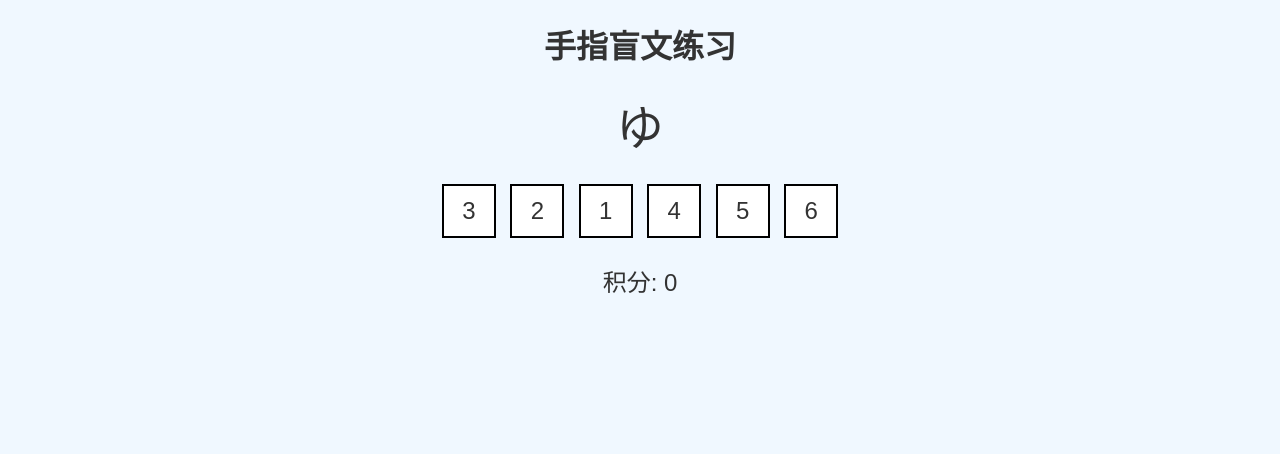
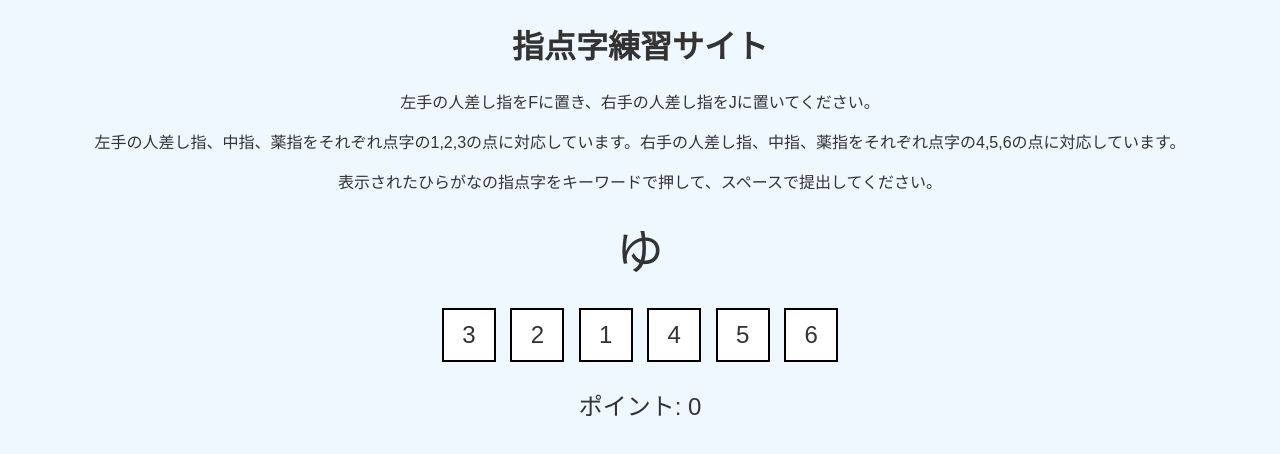
Before and after one commit to zheng1105/FingerBraille, a plain HTML site: page index.html in a window 1280 px wide. Drawn offline with Linux system fonts and the light colour scheme.

Commit message:
Update index.html

```diff
--- a/index.html
+++ b/index.html
@@ -3,11 +3,16 @@
 <head>
     <meta charset="UTF-8">
     <meta name="viewport" content="width=device-width, initial-scale=1.0">
-    <title>Finger Braille Practice</title>
+    <title>指点字練習サイト</title>
     <link rel="stylesheet" href="style.css">
 </head>
 <body>
-    <h1>手指盲文练习</h1>
+    <h1>指点字練習サイト</h1>
+    <div id="instructions">
+        <p>左手の人差し指をFに置き、右手の人差し指をJに置いてください。</p>
+        <p>左手の人差し指、中指、薬指をそれぞれ点字の1,2,3の点に対応しています。右手の人差し指、中指、薬指をそれぞれ点字の4,5,6の点に対応しています。</p>
+        <p>表示されたひらがなの指点字をキーワードで押して、スペースで提出してください。</p>
+    </div>
     <div id="kana">あ</div>
     <div id="keys">
         <div class="key" id="key-s">3</div>
@@ -17,7 +22,7 @@
         <div class="key" id="key-k">5</div>
         <div class="key" id="key-l">6</div>
     </div>
-    <div id="score">积分: 0</div>
+    <div id="score">ポイント: 0</div>
     <div id="result"></div>
     <script src="script.js"></script>
 </body>
```
